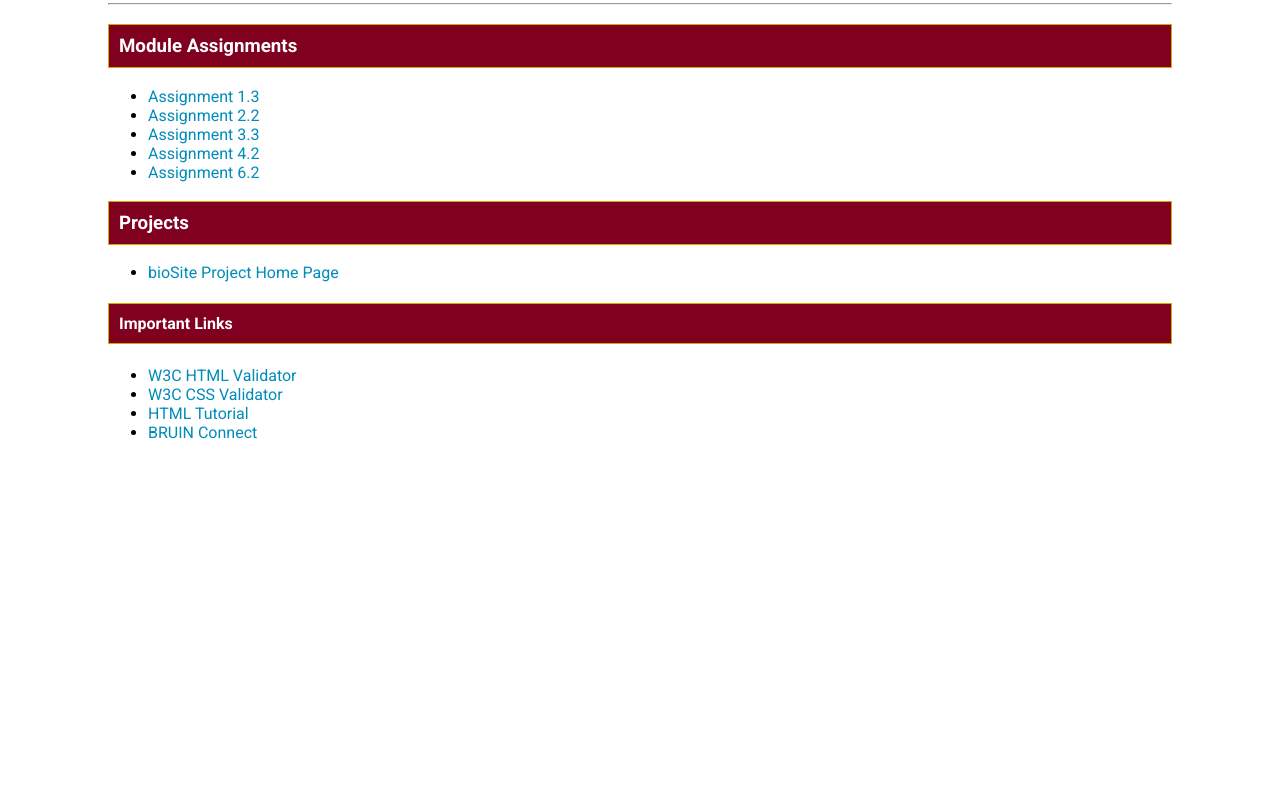
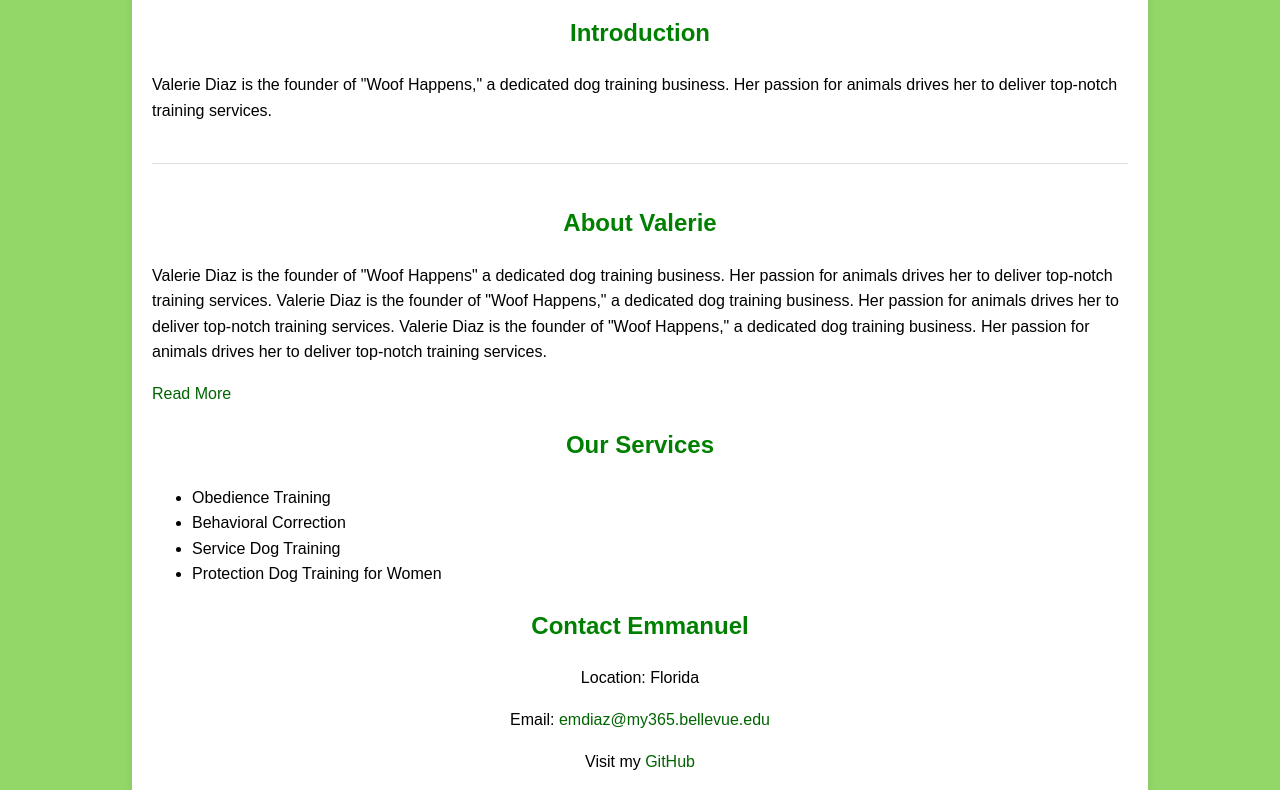
Before and after one commit to xMannygb/bioSite, a plain HTML site: page index.html in a window 1280 px wide. Shown: the part 198-988 px from the top of the page. Before the commit the page ends 800 px from the top, so only its background shows below. Drawn offline with Linux system fonts and the light colour scheme.

Commit message:
Commits to adjust
Biosite landing page

```diff
--- a/index.html
+++ b/index.html
@@ -3,33 +3,61 @@
 <head>
     <meta charset="UTF-8">
     <meta name="viewport" content="width=device-width, initial-scale=1.0">
-    <title>Emmanuel Diaz CSD 340 Landing Page</title>
-    <link rel="stylesheet" href="site.css">
+    <meta name="author" content="Emmanuel Diaz">
+    <meta name="description" content="Valerie Diaz - Dog Trainer Portfolio">
+    <meta name="keywords" content="Dog Training, Portfolio, Valerie Diaz, Woof Happens">
+    <link rel="stylesheet" href="EDiaz_bioSite.css">
+    <title>Valerie Diaz - Dog Trainer Portfolio</title>
 </head>
 <body>
+    <header>
+        <div id="navbar">
+            <a href="Landing.html">Home</a>
+            <a href="EDiaz_bioSite.html">About</a>
+            <a href="Hobbies.html">Hobbies</a>
+        </div>
+    </header>
+
     <div id="container">
-        <h1>Emmanuel Diaz CSD 340 Landing Page</h1>
-        <h2>CSD 340 Web Development with HTML and CSS</h2>
-        <hr>
-        <h3>Module Assignments</h3>
-        <ul>
-            <li><a href="module-1/DiazMod1_3.html">Assignment 1.3</a></li>
-            <li><a href="module-2/Diaz_Mod2_2.html">Assignment 2.2</a></li>
-            <li><a href="module-3/Diaz_Mod3_3.html">Assignment 3.3</a></li>
-            <li><a href="module-4/Diaz_Mod4_2.html">Assignment 4.2</a></li>
-            <li><a href="module-6/Diaz_Mod6_2.html">Assignment 6.2</a></li>
-        </ul>
-        <h3>Projects</h3>
-        <ul>
-            <li><a href="projects/biosite-home.html">bioSite Project Home Page</a></li>
-        </ul>
-        <h4>Important Links</h4>
-        <ul>
-            <li><a href="https://validator.w3.org/">W3C HTML Validator</a></li>
-            <li><a href="http://jigsaw.w3.org/css-validator/">W3C CSS Validator</a></li>
-            <li><a href="https://www.w3schools.com/html/">HTML Tutorial</a></li>
-            <li><a href="https://bruinconnect.bellevue.edu/">BRUIN Connect</a></li>
-        </ul>
+        <h1>Valerie Diaz - Portfolio</h1>
+
+        <h2>Introduction</h2>
+        <p class="intro">
+            Valerie Diaz is the founder of "Woof Happens," a dedicated dog training business. Her passion for animals drives her to deliver top-notch training services.
+        </p>
+
+        <hr />
+
+        <section id="about">
+            <h2>About Valerie</h2>
+            <p>
+                Valerie Diaz is the founder of "Woof Happens" a dedicated dog training business. Her passion for animals drives her to deliver top-notch training services. Valerie Diaz is the founder of "Woof Happens," a dedicated dog training business. Her passion for animals drives her to deliver top-notch training services. Valerie Diaz is the founder of "Woof Happens," a dedicated dog training business. Her passion for animals drives her to deliver top-notch training services.
+            </p>
+            <a href="about.html" class="cta-button">Read More</a>
+        </section>
+
+        <section id="services">
+            <h2>Our Services</h2>
+            <ul>
+                <li>Obedience Training</li>
+                <li>Behavioral Correction</li>
+                <li>Service Dog Training</li>
+                <li>Protection Dog Training for Women</li>
+            </ul>
+        </section>
+
+        <section id="contact">
+            <h2>Contact Emmanuel</h2>
+            <address>
+                <p>Location: Florida</p>
+                <p>Email: <a href="mailto:emdiaz@my365.bellevue.edu">emdiaz@my365.bellevue.edu</a></p>
+                <p>Visit my <a href="https://xmannygb.github.io/csd-340/" target="_blank">GitHub</a></p>
+            </address>
+        </section>
     </div>
+
+    <footer>
+        <p>&copy; 2024 Emmanuel Diaz. All rights reserved.</p>
+    </footer>
 </body>
 </html>
--- a/site.css
+++ /dev/null
@@ -1,32 +0,0 @@
-/* Load Google Fonts */
-@import url('https://fonts.googleapis.com/css2?family=Roboto:wght@400;700&display=swap');
-
-body {
-    font-family: 'Roboto', sans-serif;
-}
-
-#container {
-    margin-top: 50px;
-    margin-left: 100px;
-    margin-right: 100px;
-}
-
-h1, h2, h3, h4 {
-    background-color: #800020;
-    color: #FFFFFF;
-    border: 1px solid #D6A800;
-    padding: 10px;
-}
-
-a {
-    color: #008CBA;
-    text-decoration: none;
-}
-
-a:hover {
-    color: #005f6b;
-}
-
-a:visited {
-    color: #004D40;
-}
```
Also changed, not shown: Landing.html (deleted, +0 -63 lines), 1 other file.
